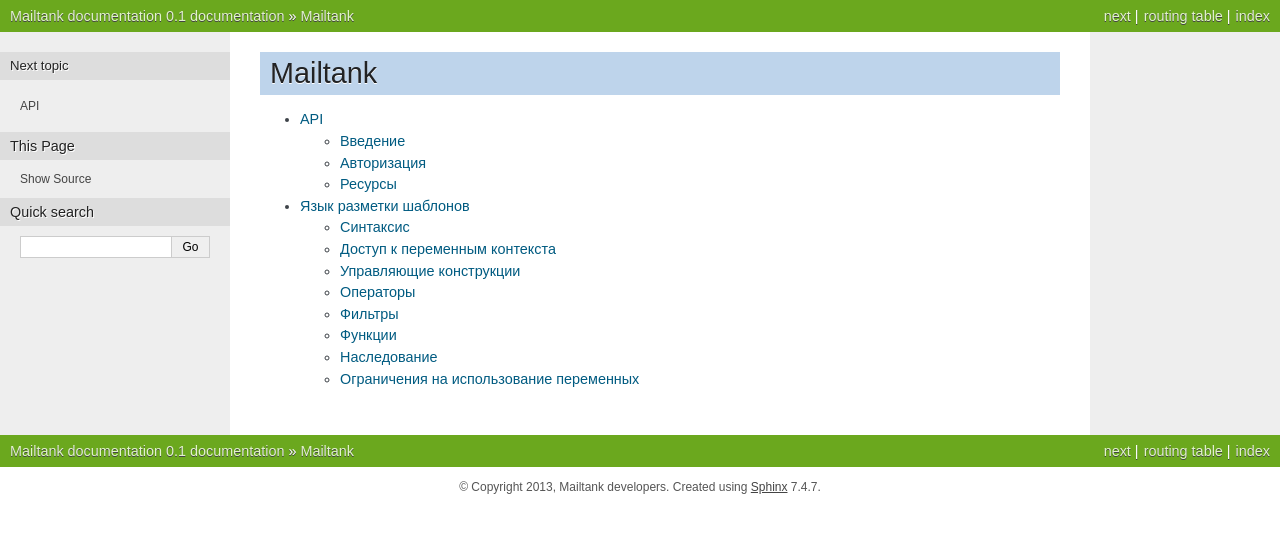
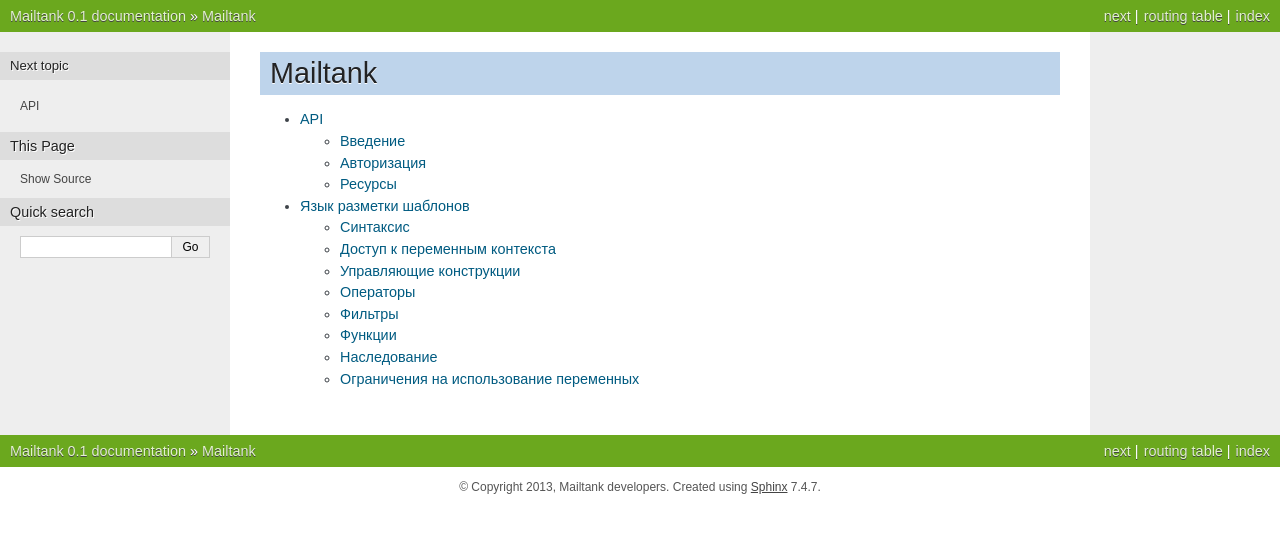
Before and after one commit to mailtank-ru/mailtank-docs, a Sphinx documentation site: the page built from source/index.rst, in a window 1280 px wide. Shown: the top 533 px of the page. Built offline with Sphinx 7.4.7, drawn with Linux system fonts in a browser that asks for light colours.

Commit message:
Update conf.py

```diff
--- a/source/conf.py
+++ b/source/conf.py
@@ -40,7 +40,7 @@
 master_doc = 'index'
 
 # General information about the project.
-project = u'Mailtank documentation'
+project = u'Mailtank'
 copyright = u'2013, Mailtank developers'
 
 # The version info for the project you're documenting, acts as replacement for
```
